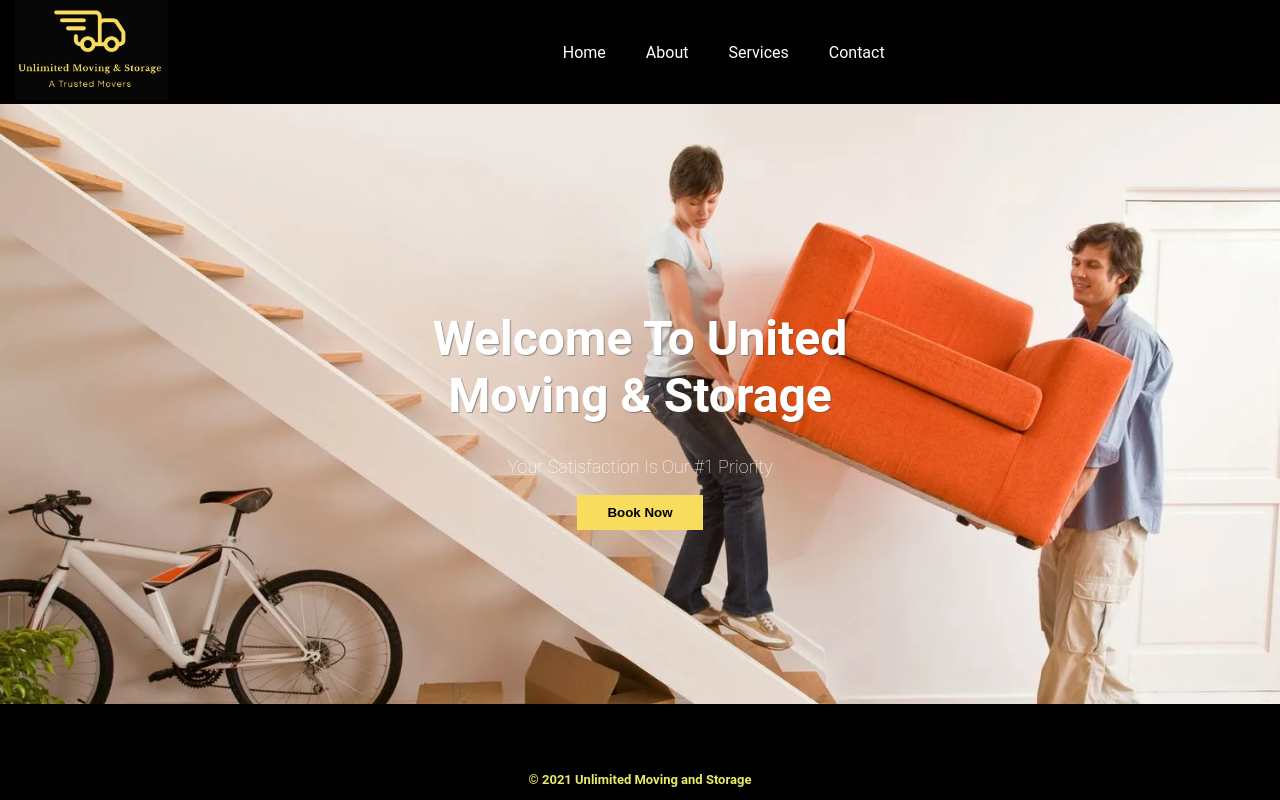
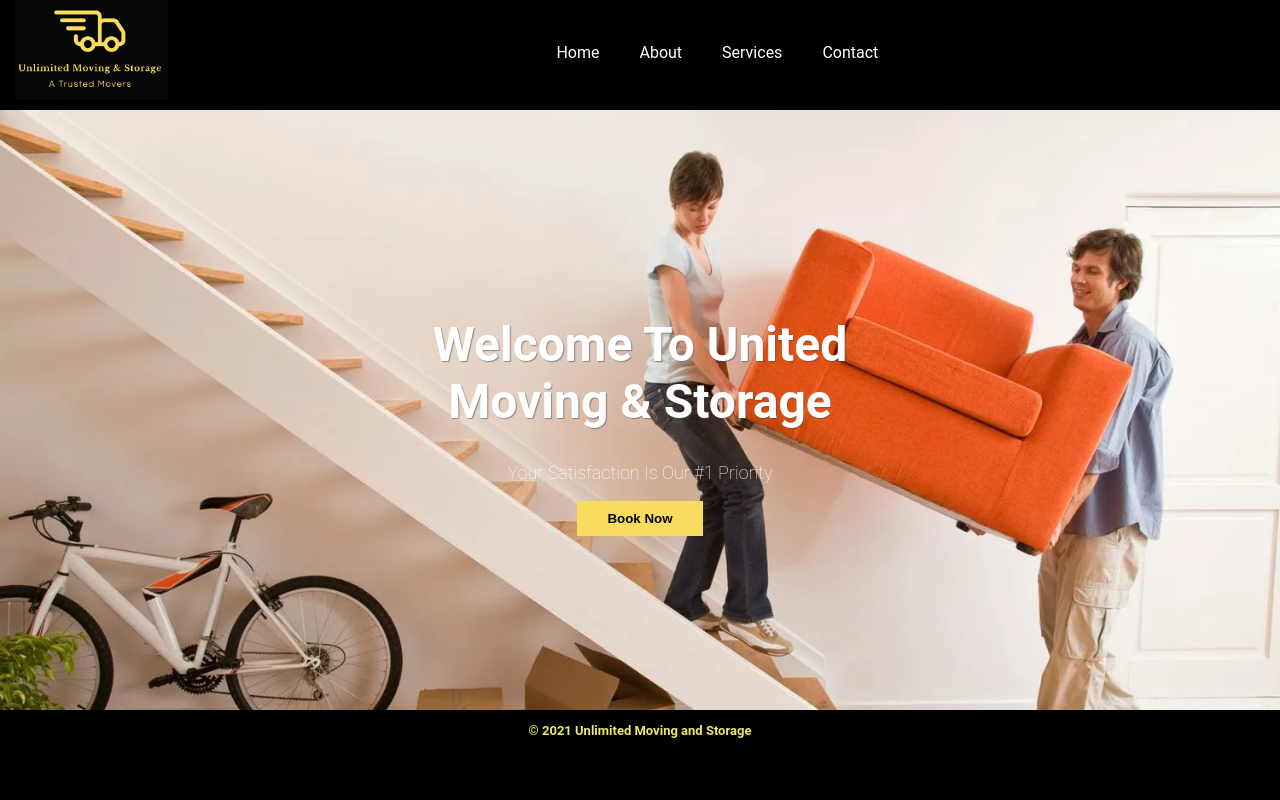
Before and after one commit to Erodri6z/Unlimited-Moving-And-Storage, a React (Create React App) app: page / in a window 1280 px wide. Built offline with nearby package versions, Linux system fonts and the light colour scheme.

Commit message:
add styling to nav, scrolling, and footer

```diff
--- a/src/styles/about.css
+++ b/src/styles/about.css
@@ -1,8 +1,8 @@
 .About {
   background-color: rgb(0, 0, 0);
   background-size: cover;
-  height: 100%;
-  margin-top: 20px;
+  height: 90%;
+  margin-top: 110px;
 }
 #about-text {
   background-color: #f8dc5e;
@@ -16,7 +16,6 @@
 #fragile{
   margin-left: 40%;
   margin-top: -30%;
-  position: relative;
   height: 90%;
   width: 60%;
   overflow: hidden;
--- a/src/styles/app.css
+++ b/src/styles/app.css
@@ -12,10 +12,14 @@ main {
 
 nav {
   background-color: black;
-  position: right;
   display: flex;
   align-items: center;
   padding: 0px 15px 0px 15px;
+}
+
+.navigation-bar{
+  position: fixed;
+  width: 96%;
 }
 
 .nav-item {
@@ -45,7 +49,7 @@ footer{
   text-align: center;
   font-size: small;
   font-weight: 600;
-  position: fixed;
+  position: relative;
   left: 0;
   right: 0;
   bottom: 0;
@@ -53,6 +57,7 @@ footer{
 }
 
 .landing {
+  margin-top: 110px;
   height: 75%;
   display: flex;
   align-items: center;
@@ -90,3 +95,14 @@ footer{
   border: none;
   padding: 10px 30px;
 }
+
+::-webkit-scrollbar {
+  width: 10px;
+  position: static;
+}
+::-webkit-scrollbar-track {
+  background: black;
+}
+::-webkit-scrollbar-thumb {
+  background: #f8dc5e;
+}
```
